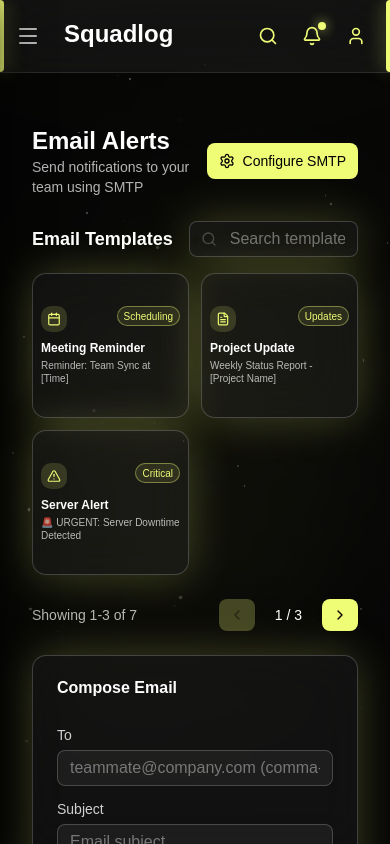
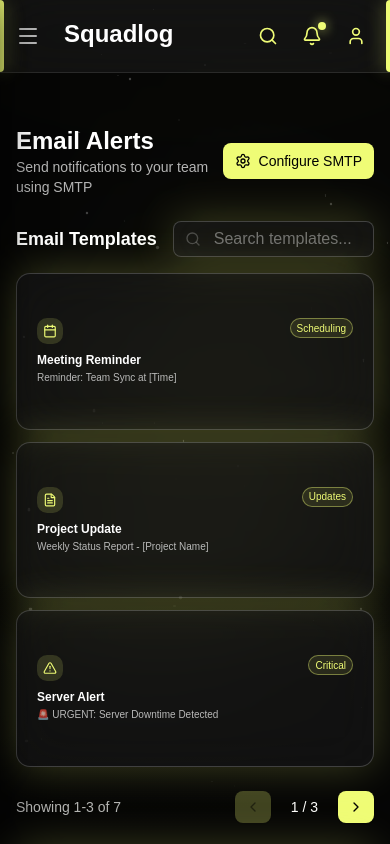
Before and after one commit to nexoviasoft/nexoviasoft-console, a Next.js app: page /admin/email-alerts in a window 390 px wide. Built offline with nearby package versions, Linux system fonts and the light colour scheme; no server answers; a web font is replaced by a local one.

Commit message:
EmailAlertsPage  pages complete

```diff
--- a/src/app/admin/email-alerts/page.jsx
+++ b/src/app/admin/email-alerts/page.jsx
@@ -11,7 +11,7 @@ export default function EmailAlertsPage() {
   const [selectedTemplate, setSelectedTemplate] = useState(null);
 
   return (
-    <div className="px-8 py-8 min-h-screen flex flex-col text-white">
+    <div className=" px-4 md:px-8 py-8 min-h-screen flex flex-col text-white">
       <div className="max-w-[1600px] w-full mx-auto space-y-6">
         <EmailHeader onConfigureClick={() => setShowConfig(true)} />
 
--- a/src/components/admin/email/EmailComposer.js
+++ b/src/components/admin/email/EmailComposer.js
@@ -111,13 +111,13 @@ export default function EmailComposer({ selectedTemplate }) {
           <Button
             variant="outline"
             onClick={() => setEmailData({ to: "", subject: "", body: "" })}
-            className="bg-white hover:bg-white/90 text-black"
+            className="glass-button border-white/10 text-black "
           >
             Clear
           </Button>
           <Button
             onClick={handleSend}
-            className="bg-white hover:bg-white/90 text-black gap-2"
+            className="bg-[#EFFC76] hover:bg-[#dbe665] text-black gap-2 shadow-lg shadow-[#EFFC76]/20"
           >
             <Send className="w-4 h-4" />
             Send Email
--- a/src/components/admin/email/TemplateList.js
+++ b/src/components/admin/email/TemplateList.js
@@ -268,7 +268,7 @@ export default function TemplateList({ onSelectTemplate }) {
       </div>
 
       {/* Templates Grid */}
-      <div className="grid grid-cols-2 lg:grid-cols-1 gap-3">
+      <div className="grid grid-cols-1 gap-3">
         {paginatedTemplates.length > 0 ? (
           paginatedTemplates.map((template) => (
             <Card
@@ -276,7 +276,7 @@ export default function TemplateList({ onSelectTemplate }) {
               className="glass-card cursor-pointer hover:shadow-lg hover:scale-[1.01] transition-all duration-200 border-l-4 border-l-[#EFFC76] group"
               onClick={() => onSelectTemplate(template)}
             >
-              <CardContent className="p-2 sm:p-5">
+              <CardContent className="p-5">
                 <div className="flex flex-col sm:flex-row items-start gap-2 sm:gap-4">
                   <div className="flex w-full sm:w-auto justify-between items-start">
                     <div className="p-1.5 sm:p-3 bg-[#EFFC76]/15 rounded-lg sm:rounded-xl group-hover:bg-[#EFFC76]/25 transition-colors">
```
